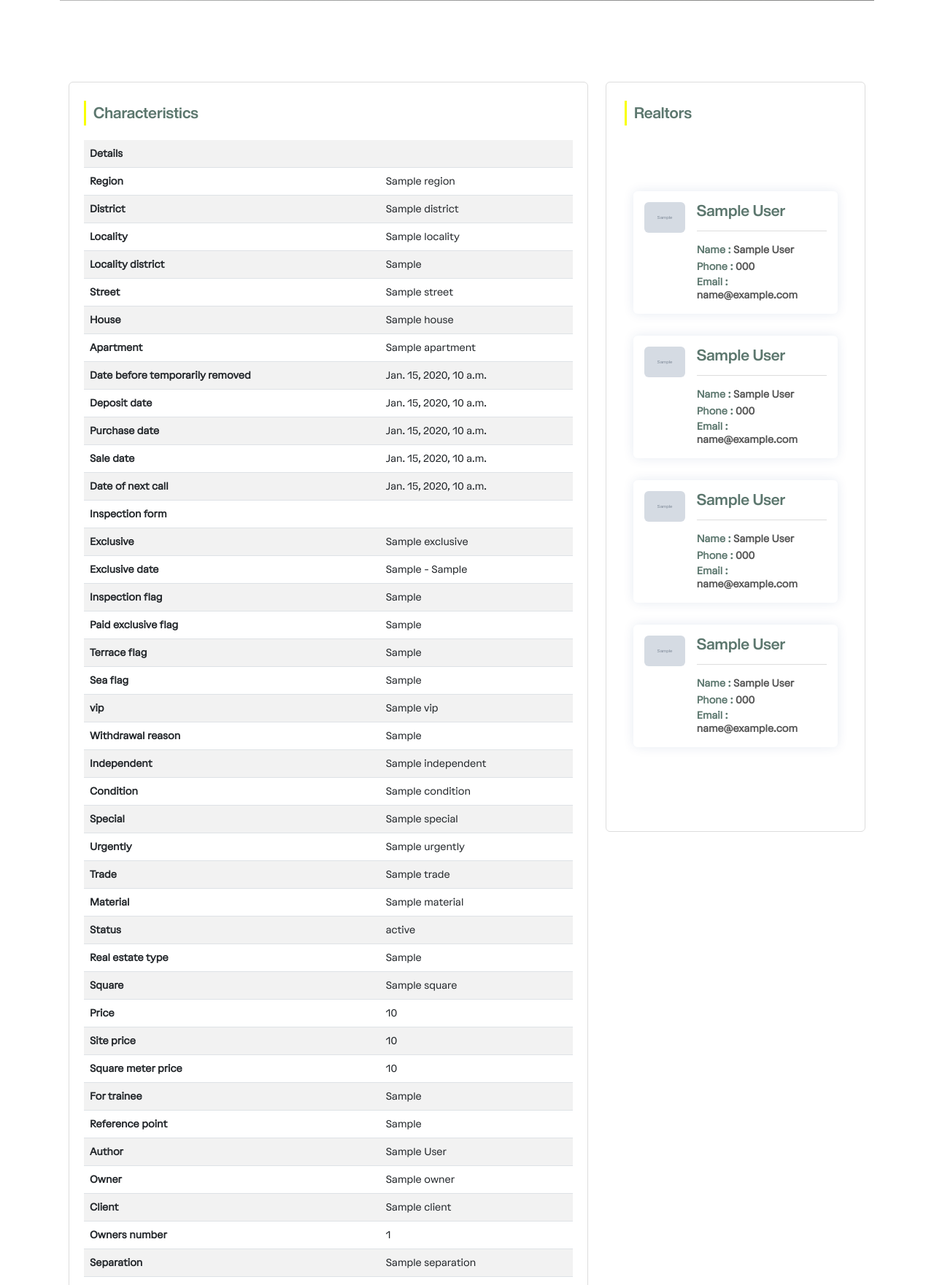
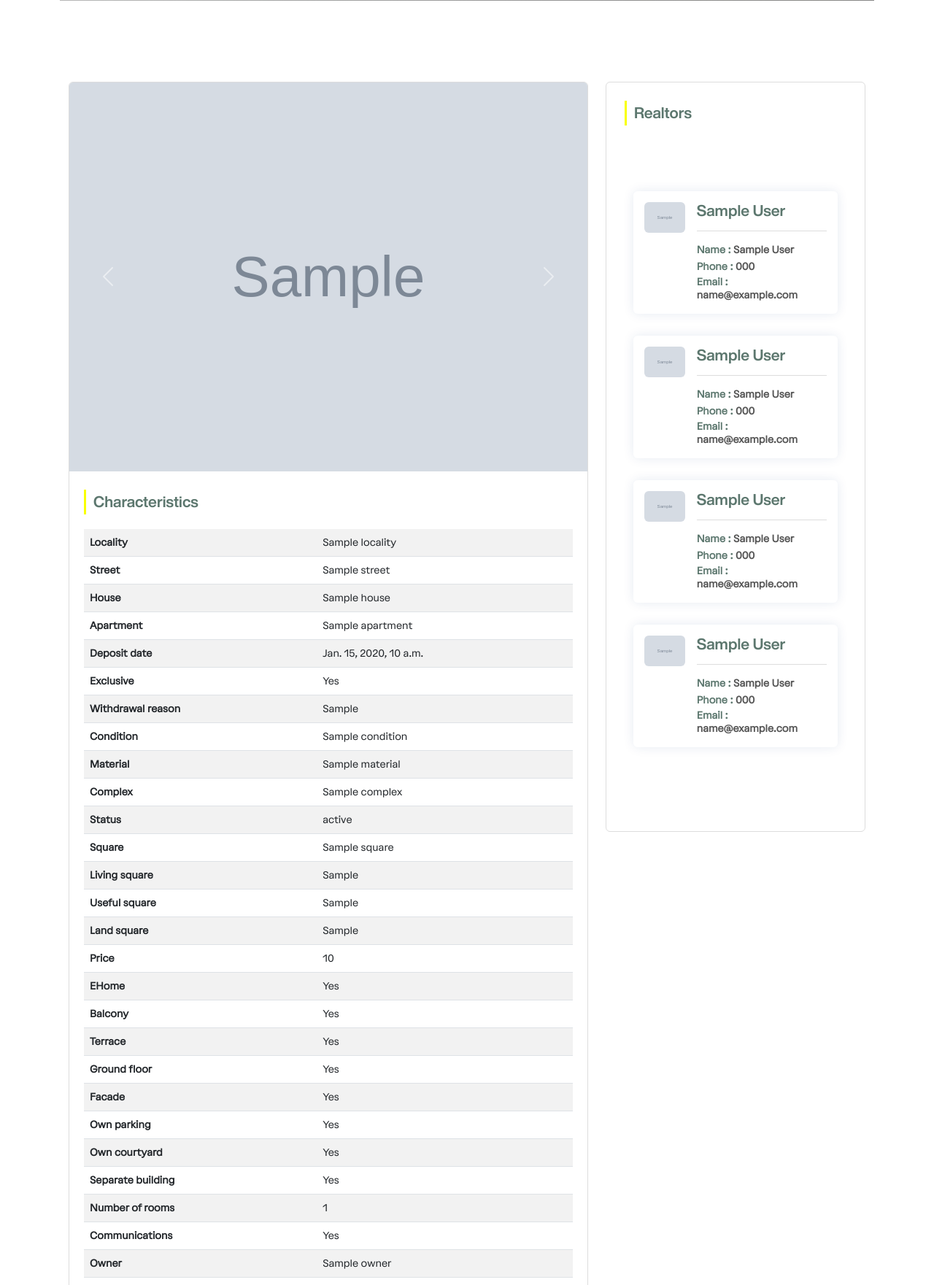
Before and after one commit to Taras265/estate_agency, a Django app: template objects/templates/objects/details.html in a window 1280 px wide. Shown: the part 464-2225 px from the top of the page at 73% size. Run offline with Django 5.2, Linux system fonts and the light colour scheme; the template is opened without the code that fills it: most values are stand-ins (such as "Sample title", 1, 10 or a date in 2020); grey boxes marked "Sample" are stand-in pictures; parts of the project's set-up code (start-up, migrations or seed data) failed here and were passed over; some libraries are stand-ins or nearby versions.

```diff
--- a/handbooks/choices.py
+++ b/handbooks/choices.py
@@ -9,7 +9,7 @@ class CityType(models.IntegerChoices):
 
 
 class CenterType(models.IntegerChoices):
-    DISTRICT = 1, _("District")
+    DISTRICT = 1, _("Districtional")
     REGIONAL = 2, _("Regional")
     NONE = 3, ""
 
--- a/images/models.py
+++ b/images/models.py
@@ -6,7 +6,6 @@ from django.contrib.contenttypes.fields import GenericForeignKey
 class RealEstateImage(models.Model):
     """Зображення обʼєкта нерухомості"""
     image = models.ImageField(upload_to="images/")
-    on_delete = models.BooleanField(default=False)
     content_type = models.ForeignKey(ContentType, on_delete=models.CASCADE)
     object_id = models.PositiveIntegerField()
     content_object = GenericForeignKey("content_type", "object_id")
--- a/images/views.py
+++ b/images/views.py
@@ -37,7 +37,7 @@ class ApartmentImageListView(CustomLoginRequiredMixin, PermissionRequiredMixin,
                 else:
                     new_queryset = queryset.filter(**{field: user})
             queryset = new_queryset
-        # return ApartmentImage.objects.filter(on_delete=False, apartment=queryset.first())
+        # return ApartmentImage.objects.filter(apartment=queryset.first())
         return queryset.first().images
 
     def get_context_data(self, *, object_list=None, **kwargs):
@@ -88,7 +88,7 @@ class ApartmentImageCreateView(FormMixin, CreateView):
 
 
 class ApartmentImageDeleteView(DeleteMixin, DeleteView):
-    queryset = RealEstateImage.objects.filter(on_delete=False)
+    queryset = RealEstateImage.objects.all()
     form_class = ApartmentImageForm
     success_url = reverse_lazy("images:apartment_images_list")
 
--- a/objects/models.py
+++ b/objects/models.py
@@ -1,9 +1,7 @@
 import datetime
 
-from django.contrib.auth.models import User
-from django.contrib.contenttypes.models import ContentType
 from django.db import models
-from django.contrib.contenttypes.fields import GenericRelation, GenericForeignKey
+from django.contrib.contenttypes.fields import GenericRelation
 from django.utils.translation import gettext_lazy as _
 from simple_history.models import HistoricalRecords
 
--- a/objects/templates/objects/contract_list.html
+++ b/objects/templates/objects/contract_list.html
@@ -91,7 +91,7 @@
                 <li class="nav-item" role="presentation">
                     <a class="nav-link {% if current_filter == 'commerce' %}active{% endif %}"
                        href="{% url 'objects:contract_list' lang=lang filter='commerce' %}">
-                        {% translate "Commerce" %}
+                        {% translate "Commerces" %}
                     </a>
                 </li>
                 <li class="nav-item" role="presentation">
--- a/objects/templates/objects/details.html
+++ b/objects/templates/objects/details.html
@@ -1,7 +1,7 @@
 {% extends 'base.html' %}
 {% load i18n %}
 
-{% block title %}{% translate 'Images' %}{% endblock %}
+{% block title %}{% translate 'Catalog' %}{% endblock %}
 
 {% block content %}
 <!-- Page Heading Banner -->
@@ -9,8 +9,8 @@
   <div class="banner_caption">
     <h1>{% translate 'Details' %}</h1>
     <ul>
-      <li><a href="/{{ lang }}/">{% translate 'Main' %}</a></li>
-      <li><a href="/{{ lang }}/objects/catalog/">{% translate 'Catalog' %}</a></li>
+      <li><a href="{% url 'main' lang=lang %}">{% translate 'Main' %}</a></li>
+      <li><a href="{% url 'objects:catalog' lang=lang %}">{% translate 'Catalog' %}</a></li>
       <li> / {% translate 'Details' %}</li>
     </ul>
   </div>
@@ -26,8 +26,8 @@
                 <div class="img">
                     <div id="carouselExampleControls" class="carousel slide" data-bs-ride="carousel">
                         <div class="carousel-inner">
-                            {% for image in images %}
-                            <div class="carousel-item {% if image == images.0 %}active{% endif %}">
+                            {% for image in object.images.all %}
+                            <div class="carousel-item {% if forloop.first %}active{% endif %}">
                                 <img src="{{ image.image.url }}" class="d-block w-100 h-50" alt="...">
                             </div>
                             {% endfor %}
@@ -52,24 +52,8 @@
                             <table class="table table-striped">
                                 <tbody>
                                 <tr>
-                                    <th>{% translate 'Details' %}</th>
-                                    <th></th>
-                                </tr>
-                                <tr>
-                                    <th>{% translate 'Region' %}</th>
-                                    <td>{{ object.region }}</td>
-                                </tr>
-                                <tr>
-                                    <th>{% translate 'District' %}</th>
-                                    <td>{{ object.district }}</td>
-                                </tr>
-                                <tr>
                                     <th>{% translate 'Locality' %}</th>
                                     <td>{{ object.locality }}</td>
-                                </tr>
-                                <tr>
-                                    <th>{% translate 'Locality district' %}</th>
-                                    <td>{{ object.locality_district }}</td>
                                 </tr>
                                 <tr>
                                     <th>{% translate 'Street' %}</th>
@@ -79,193 +63,155 @@
                                     <th>{% translate 'House' %}</th>
                                     <td>{{ object.house }}</td>
                                 </tr>
+                                {% if object.apartment %}
                                     <tr>
                                         <th>{% translate 'Apartment' %}</th>
                                         <td>{{ object.apartment }}</td>
                                     </tr>
+                                {% elif object.premises %}
                                     <tr>
-                                    <th>{% translate 'Date before temporarily removed' %}</th>
-                                    <td>{{ object.date_before_temporarily_removed }}</td>
+                                        <th>{% translate 'Premises' %}</th>
+                                        <td>{{ object.premises }}</td>
                                     </tr>
+                                {% elif object.housing %}
+                                    <tr>
+                                        <th>{% translate 'Housing' %}</th>
+                                        <td>{{ object.housing }}</td>
+                                    </tr>
+                                {% endif %}
                                 <tr>
                                     <th>{% translate 'Deposit date' %}</th>
-                                    <td>{{ object.deposit_date }}</td>
-                                </tr>
-                                <tr>
-                                    <th>{% translate 'Purchase date' %}</th>
-                                    <td>{{ object.purchase_date }}</td>
-                                </tr>
-                                <tr>
-                                    <th>{% translate 'Sale date' %}</th>
-                                    <td>{{ object.sale_date }}</td>
-                                </tr>
-                                <tr>
-                                    <th>{% translate 'Date of next call' %}</th>
-                                    <td>{{ object.date_of_next_call }}</td>
-                                </tr>
-                                <tr>
-                                    <th>{% translate 'Inspection form' %}</th>
-                                    <td>{{ object.inspection_form }}</td>
+                                    <td>{{ object.deposit_date|default:"" }}</td>
                                 </tr>
                                 <tr>
                                     <th>{% translate 'Exclusive' %}</th>
-                                    <td>{{ object.exclusive }}</td>
-                                </tr>
-                                <tr>
-                                    <th>{% translate 'Exclusive date' %}</th>
-                                    <td>{{ object.exclusive_to }} - {{ object.exclusive_from }}</td>
-                                </tr>
-                                <tr>
-                                    <th>{% translate 'Inspection flag' %}</th>
-                                    <td>{{ object.inspection_flag }}</td>
-                                </tr>
-                                <tr>
-                                    <th>{% translate 'Paid exclusive flag' %}</th>
-                                    <td>{{ object.paid_exclusive_flag }}</td>
-                                </tr>
-                                <tr>
-                                    <th>{% translate 'Terrace flag' %}</th>
-                                    <td>{{ object.terrace_flag }}</td>
-                                </tr>
-                                <tr>
-                                    <th>{% translate 'Sea flag' %}</th>
-                                    <td>{{ object.sea_flag }}</td>
-                                </tr>
-                                <tr>
-                                    <th>{% translate 'vip' %}</th>
-                                    <td>{{ object.vip }}</td>
+                                    <td>{{ object.exclusive|yesno:_("Yes,No") }}</td>
                                 </tr>
                                 <tr>
                                     <th>{% translate 'Withdrawal reason' %}</th>
                                     <td>{{ object.withdrawal_reason }}</td>
                                 </tr>
                                 <tr>
-                                    <th>{% translate 'Independent' %}</th>
-                                    <td>{{ object.independent }}</td>
-                                </tr>
-                                <tr>
                                     <th>{% translate 'Condition' %}</th>
                                     <td>{{ object.condition }}</td>
-                                </tr>
-                                <tr>
-                                    <th>{% translate 'Special' %}</th>
-                                    <td>{{ object.special }}</td>
-                                </tr>
-                                <tr>
-                                    <th>{% translate 'Urgently' %}</th>
-                                    <td>{{ object.urgently }}</td>
-                                </tr>
-                                <tr>
-                                    <th>{% translate 'Trade' %}</th>
-                                    <td>{{ object.trade }}</td>
                                 </tr>
                                 <tr>
                                     <th>{% translate 'Material' %}</th>
                                     <td>{{ object.material }}</td>
                                 </tr>
+                                {% if object.complex %}
+                                    <tr>
+                                        <th>{% translate 'Complex' %}</th>
+                                        <td>{{ object.complex }}</td>
+                                    </tr>
+                                {% endif %}
                                 <tr>
                                     <th>{% translate 'Status' %}</th>
-                                    <td>{{ object.status }}</td>
-                                </tr>
-                                <tr>
-                                    <th>{% translate 'Real estate type' %}</th>
-                                    <td>{{ object.objectect_type }}</td>
+                                    <td>{{ object.get_status_display }}</td>
                                 </tr>
                                 <tr>
                                     <th>{% translate 'Square' %}</th>
                                     <td>{{ object.square }}</td>
                                 </tr>
+                                {% if object.living_square %}
+                                    <tr>
+                                        <th>{% translate 'Living square' %}</th>
+                                        <td>{{ object.living_square }}</td>
+                                    </tr>
+                                {% endif %}
+                                {% if object.useful_square %}
+                                    <tr>
+                                        <th>{% translate 'Useful square' %}</th>
+                                        <td>{{ object.useful_square }}</td>
+                                    </tr>
+                                {% endif %}
+                                {% if object.land_square %}
+                                    <tr>
+                                        <th>{% translate 'Land square' %}</th>
+                                        <td>{{ object.land_square }}</td>
+                                    </tr>
+                                {% endif %}
                                 <tr>
                                     <th>{% translate 'Price' %}</th>
                                     <td>{{ object.price }}</td>
                                 </tr>
                                 <tr>
-                                    <th>{% translate 'Site price' %}</th>
-                                    <td>{{ object.site_price }}</td>
+                                    <th>{% translate 'EHome' %}</th>
+                                    <td>{{ object.e_home|yesno:_("Yes,No") }}</td>
                                 </tr>
+                                {% if object.balcony != None %}
                                     <tr>
-                                    <th>{% translate 'Square meter price' %}</th>
-                                    <td>{{ object.square_meter_price }}</td>
+                                        <th>{% translate 'Balcony' %}</th>
+                                        <td>{{ object.balcony|yesno:_("Yes,No") }}</td>
                                     </tr>
+                                {% endif %}
+                                {% if object.terrace != None %}
                                     <tr>
-                                    <th>{% translate 'For trainee' %}</th>
-                                    <td>{{ object.for_trainee }}</td>
+                                        <th>{% translate 'Terrace' %}</th>
+                                        <td>{{ object.terrace|yesno:_("Yes,No") }}</td>
                                     </tr>
+                                {% endif %}
+                                {% if object.ground_floor != None %}
                                     <tr>
-                                    <th>{% translate 'Reference point' %}</th>
-                                    <td>{{ object.reference_point }}</td>
+                                        <th>{% translate 'Ground floor' %}</th>
+                                        <td>{{ object.ground_floor|yesno:_("Yes,No") }}</td>
                                     </tr>
+                                {% endif %}
+                                {% if object.facade != None %}
                                     <tr>
-                                    <th>{% translate 'Author' %}</th>
-                                    <td>{{ object.author }}</td>
+                                        <th>{% translate 'Facade' %}</th>
+                                        <td>{{ object.facade|yesno:_("Yes,No") }}</td>
                                     </tr>
+                                {% endif %}
+                                {% if object.own_parking != None %}
+                                    <tr>
+                                        <th>{% translate 'Own parking' %}</th>
+                                        <td>{{ object.own_parking|yesno:_("Yes,No") }}</td>
+                                    </tr>
+                                {% endif %}
+                                {% if object.own_courtyard != None %}
+                                    <tr>
+                                        <th>{% translate 'Own courtyard' %}</th>
+                                        <td>{{ object.own_courtyard|yesno:_("Yes,No") }}</td>
+                                    </tr>
+                                {% endif %}
+                                {% if object.separate_building != None %}
+                                    <tr>
+                                        <th>{% translate 'Separate building' %}</th>
+                                        <td>{{ object.separate_building|yesno:_("Yes,No") }}</td>
+                                    </tr>
+                                {% endif %}
+                                {% if object.rooms_number %}
+                                    <tr>
+                                        <th>{% translate 'Number of rooms' %}</th>
+                                        <td>{{ object.rooms_number }}</td>
+                                    </tr>
+                                {% endif %}
+                                {% if object.communications != None %}
+                                    <tr>
+                                        <th>{% translate 'Communications' %}</th>
+                                        <td>{{ object.communications|yesno:_("Yes,No") }}</td>
+                                    </tr>
+                                {% endif %}
                                 <tr>
                                     <th>{% translate 'Owner' %}</th>
                                     <td>{{ object.owner }}</td>
-                                </tr>
-                                <tr>
-                                    <th>{% translate 'Client' %}</th>
-                                    <td>{{ object.client }}</td>
-                                </tr>
-                                <tr>
-                                    <th>{% translate 'Owners number' %}</th>
-                                    <td>{{ object.owners_number }}</td>
-                                </tr>
-                                <tr>
-                                    <th>{% translate 'Separation' %}</th>
-                                    <td>{{ object.separation }}</td>
                                 </tr>
                                 <tr>
                                     <th>{% translate 'Agency' %}</th>
                                     <td>{{ object.agency }}</td>
                                 </tr>
                                 <tr>
-                                    <th>{% translate 'Agency sales' %}</th>
-                                    <td>{{ object.agency_sales }}</td>
-                                </tr>
-                                <tr>
                                     <th>{% translate 'Sale terms' %}</th>
                                     <td>{{ object.sale_terms }}</td>
-                                </tr>
-                                <tr>
-                                    <th>{% translate 'Filename of exclusive agreement' %}</th>
-                                    <td>{{ object.filename_of_exclusive_agreement }}</td>
-                                </tr>
-                                <tr>
-                                    <th>{% translate 'Inspection file name' %}</th>
-                                    <td>{{ object.inspection_file_name }}</td>
                                 </tr>
                                 <tr>
                                     <th>{% translate 'Document' %}</th>
                                     <td>{{ object.document }}</td>
                                 </tr>
                                 <tr>
-                                    <th>{% translate 'Filename forbid sale' %}</th>
-                                    <td>{{ object.filename_forbid_sale }}</td>
-                                </tr>
-                                <tr>
-                                    <th>{% translate 'New building name' %}</th>
-                                    <td>{{ object.new_building_name }}</td>
-                                </tr>
-                                <tr>
-                                    <th>{% translate 'New building type' %}</th>
-                                    <td>{{ object.new_building_type }}</td>
-                                </tr>
-                                <tr>
                                     <th>{% translate 'Realtor' %}</th>
                                     <td>{{ object.realtor }}</td>
-                                </tr>
-                                <tr>
-                                    <th>{% translate 'Site realtor 1' %}</th>
-                                    <td>{{ object.site_realtor1 }}</td>
-                                </tr>
-                                <tr>
-                                    <th>{% translate 'Site realtor 2' %}</th>
-                                    <td>{{ object.site_realtor2 }}</td>
-                                </tr>
-                                <tr>
-                                    <th>{% translate 'Realtor 5x5' %}</th>
-                                    <td>{{ object.realtor_5_5 }}</td>
                                 </tr>
                                 </tbody>
                             </table>
```
Also changed, not shown: objects/urls.py (+7 -5 lines), objects/views.py (+31 -20 lines), locale/ru/LC_MESSAGES/django.po, locale/uk/LC_MESSAGES/django.po, 2 other files. Lines whose indentation alone changed are shown as unchanged.
